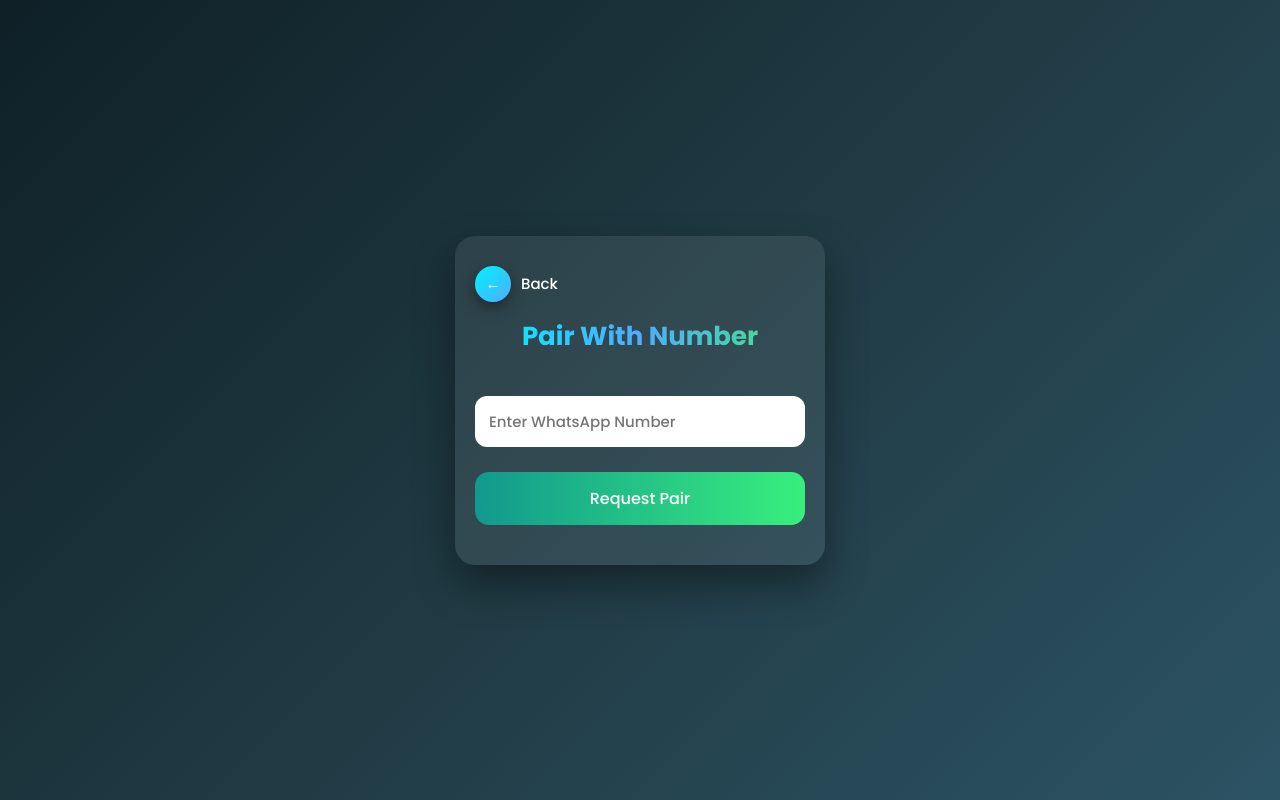
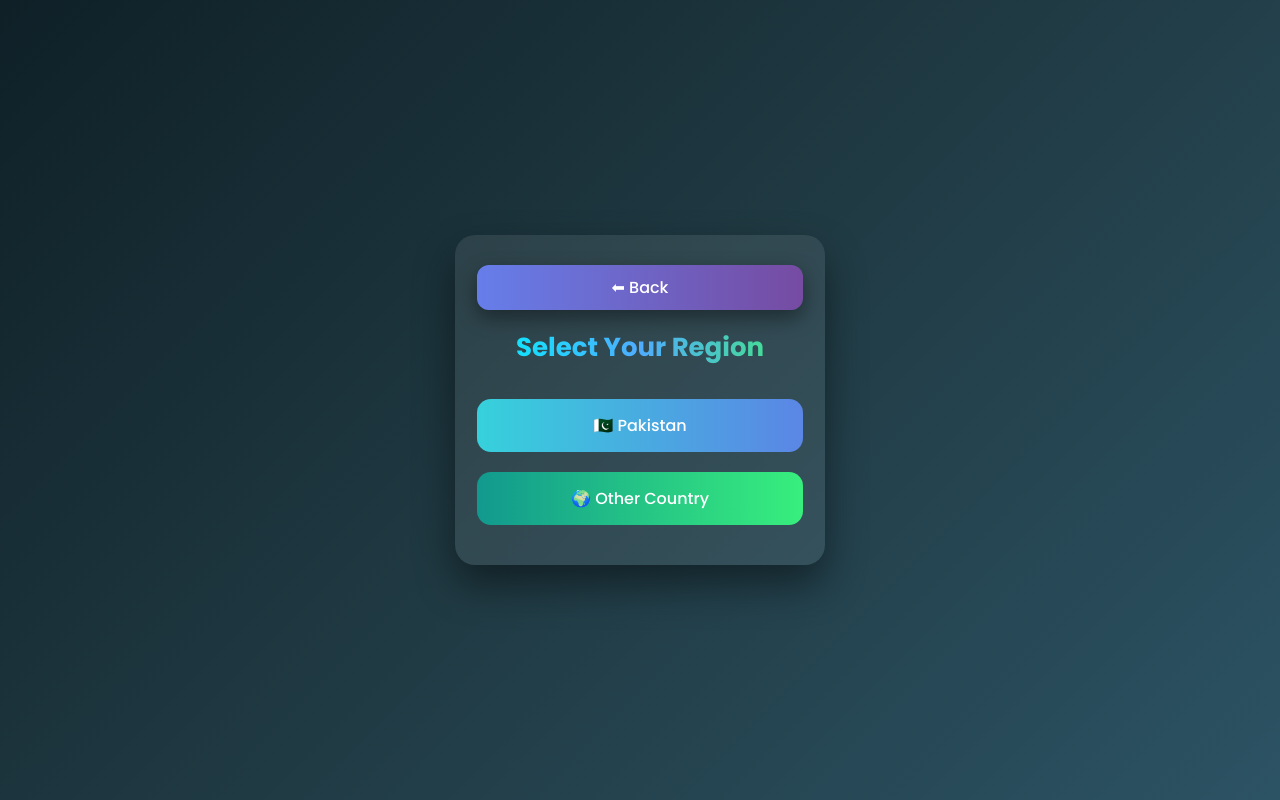
Before and after one commit to mrwasif-dev/Wasif-Session-Grantor, a website: page public/index.html in a window 1280 px wide. Both pictures are taken after a click on the button "Link With Phone Number". Drawn offline with Linux system fonts and the light colour scheme.

Commit message:
Update index.html

```diff
--- a/public/index.html
+++ b/public/index.html
@@ -8,49 +8,39 @@
 <link href="https://fonts.googleapis.com/css2?family=Poppins:wght@300;500;700&display=swap" rel="stylesheet">
 
 <style>
-*{
-  margin:0;
-  padding:0;
-  box-sizing:border-box;
-  font-family:'Poppins',sans-serif;
-}
+*{margin:0;padding:0;box-sizing:border-box;font-family:Poppins,sans-serif}
 
 body{
   min-height:100vh;
   background:linear-gradient(135deg,#0f2027,#203a43,#2c5364);
   display:flex;
+  justify-content:center;
   align-items:center;
-  justify-content:center;
   color:#fff;
 }
 
-.app{
-  width:100%;
-  max-width:420px;
-  padding:25px;
-  animation:fadeIn .6s ease;
+.app{width:100%;max-width:420px;padding:25px}
+
+.card{
+  background:rgba(255,255,255,.08);
+  border-radius:20px;
+  padding:30px 22px;
+  box-shadow:0 20px 40px rgba(0,0,0,.45);
+  text-align:center;
+  animation:fade .4s ease;
 }
 
-@keyframes fadeIn{
-  from{opacity:0; transform:translateY(20px);}
-  to{opacity:1; transform:translateY(0);}
-}
-
-.card{
-  background:rgba(255,255,255,0.08);
-  border-radius:20px;
-  padding:30px 20px;
-  box-shadow:0 20px 40px rgba(0,0,0,.4);
-  text-align:center;
+@keyframes fade{
+  from{opacity:0;transform:translateY(20px)}
+  to{opacity:1;transform:translateY(0)}
 }
 
 h1{
+  margin-bottom:22px;
   font-size:26px;
-  margin-bottom:25px;
   background:linear-gradient(90deg,#00f2fe,#4facfe,#43e97b);
   -webkit-background-clip:text;
   -webkit-text-fill-color:transparent;
-  font-weight:700;
 }
 
 .btn{
@@ -60,109 +50,85 @@
   border:none;
   border-radius:14px;
   font-size:16px;
-  font-weight:500;
   color:#fff;
   cursor:pointer;
   transition:.3s;
 }
+.btn:hover{transform:scale(1.05)}
 
-.btn:hover{transform:scale(1.04);}
+.b1{background:linear-gradient(90deg,#36d1dc,#5b86e5)}
+.b2{background:linear-gradient(90deg,#11998e,#38ef7d)}
+.b3{background:linear-gradient(90deg,#fc466b,#3f5efb)}
+.b4{background:linear-gradient(90deg,#f7971e,#ffd200);color:#222}
 
-.b1{background:linear-gradient(90deg,#36d1dc,#5b86e5);}
-.b2{background:linear-gradient(90deg,#11998e,#38ef7d);}
-.b3{background:linear-gradient(90deg,#fc466b,#3f5efb);}
-.b4{background:linear-gradient(90deg,#f7971e,#ffd200); color:#222;}
-
-.back{
-  display:flex;
-  align-items:center;
-  justify-content:flex-start;
-  margin-bottom:15px;
+.back-btn{
+  background:linear-gradient(90deg,#667eea,#764ba2);
+  padding:10px;
+  border-radius:12px;
+  margin-bottom:18px;
   cursor:pointer;
-  font-size:15px;
+  box-shadow:0 8px 20px rgba(0,0,0,.4);
 }
 
-.back span{
-  width:36px;
-  height:36px;
-  border-radius:50%;
-  display:flex;
-  align-items:center;
-  justify-content:center;
-  background:linear-gradient(135deg,#00f2fe,#4facfe);
-  margin-right:10px;
-  box-shadow:0 5px 15px rgba(0,0,0,.4);
-}
+.hidden{display:none}
 
-.hidden{display:none;}
-
-input{
+input,select{
   width:100%;
   padding:14px;
   border-radius:12px;
   border:none;
-  outline:none;
-  margin:15px 0;
+  margin:12px 0;
   font-size:15px;
-}
-
-.fade{
-  animation:slide .4s ease;
-}
-
-@keyframes slide{
-  from{opacity:0; transform:translateX(30px);}
-  to{opacity:1; transform:translateX(0);}
 }
 </style>
 </head>
 
 <body>
-
 <div class="app">
 
 <!-- HOME -->
-  <div id="home" class="card fade">
+<div id="home" class="card">
   <h1>Welcome To Wasif MD</h1>
-    <button class="btn b1" onclick="show('phone')">Link With Phone Number</button>
+  <button class="btn b1" onclick="show('region')">Link With Phone Number</button>
   <button class="btn b2" onclick="show('qr')">Link With QR</button>
   <button class="btn b3" onclick="show('help')">Help</button>
 </div>
 
+<!-- REGION -->
+<div id="region" class="card hidden">
+  <div class="back-btn" onclick="show('home')">⬅ Back</div>
+  <h1>Select Your Region</h1>
+  <button class="btn b1" onclick="openPakistan()">🇵🇰 Pakistan</button>
+  <button class="btn b2" onclick="openOther()">🌍 Other Country</button>
+</div>
+
 <!-- PHONE -->
-  <div id="phone" class="card hidden fade">
-    <div class="back" onclick="back()">
-      <span>←</span> Back
-    </div>
-    <h1>Pair With Number</h1>
-    <input placeholder="Enter WhatsApp Number">
+<div id="phone" class="card hidden">
+  <div class="back-btn" onclick="show('region')">⬅ Back</div>
+  <h1>Enter Number</h1>
+  <select id="country"></select>
+  <input placeholder="3039107958">
   <button class="btn b2">Request Pair</button>
 </div>
 
 <!-- QR -->
-  <div id="qr" class="card hidden fade">
-    <div class="back" onclick="back()">
-      <span>←</span> Back
-    </div>
-    <h1>Scan QR Code</h1>
+<div id="qr" class="card hidden">
+  <div class="back-btn" onclick="show('home')">⬅ Back</div>
+  <h1>Scan QR</h1>
   <p>QR will appear here</p>
 </div>
 
 <!-- HELP -->
-  <div id="help" class="card hidden fade">
-    <div class="back" onclick="back()">
-      <span>←</span> Back
-    </div>
+<div id="help" class="card hidden">
+  <div class="back-btn" onclick="show('home')">⬅ Back</div>
   <h1>Help</h1>
   <button class="btn b1" onclick="show('admin')">Contact Admin</button>
   <button class="btn b4" onclick="openOwner()">Owner Channel</button>
 </div>
 
 <!-- ADMIN -->
-  <div id="admin" class="card hidden fade">
-    <div class="back" onclick="show('help')">
-      <span>←</span> Back
-    </div>
+<div id="admin" class="card hidden">
+  <div class="back-btn" onclick="show('help')">⬅ Back</div>
   <h1>Admins</h1>
   <button class="btn b1" onclick="openWasif()">Wasif</button>
   <button class="btn b2" onclick="openMuzammil()">Muzammil</button>
@@ -176,18 +142,29 @@
   document.getElementById(id).classList.remove('hidden');
 }
 
-function back(){
-  show('home');
+function openPakistan(){
+  show('phone');
+  document.getElementById('country').innerHTML =
+    `<option value="+92">Pakistan (+92)</option>`;
+}
+
+function openOther(){
+  show('phone');
+  document.getElementById('country').innerHTML = `
+    <option>Pakistan (+92)</option>
+    <option>India (+91)</option>
+    <option>UK (+44)</option>
+    <option>USA (+1)</option>
+    <option>UAE (+971)</option>
+  `;
 }
 
 function openOwner(){
   window.open("https://whatsapp.com/channel/0029Vasn4ipCBtxCxfJqgV3S","_blank");
 }
-
 function openWasif(){
   window.open("https://wa.me/923039107958","_blank");
 }
-
 function openMuzammil(){
   window.open("https://wa.me/923053956147","_blank");
 }
```
Lines whose indentation alone changed are shown as unchanged.
